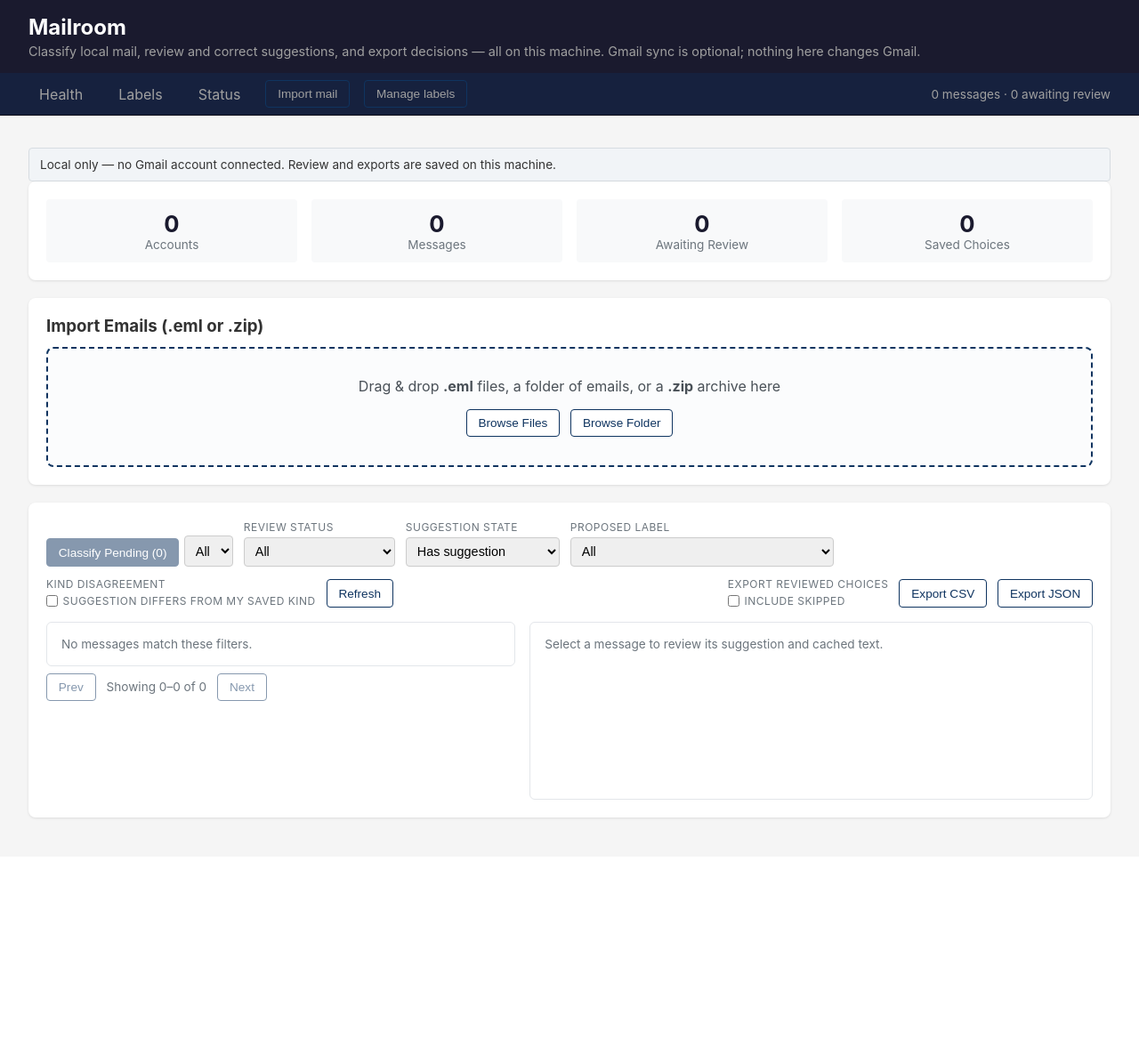
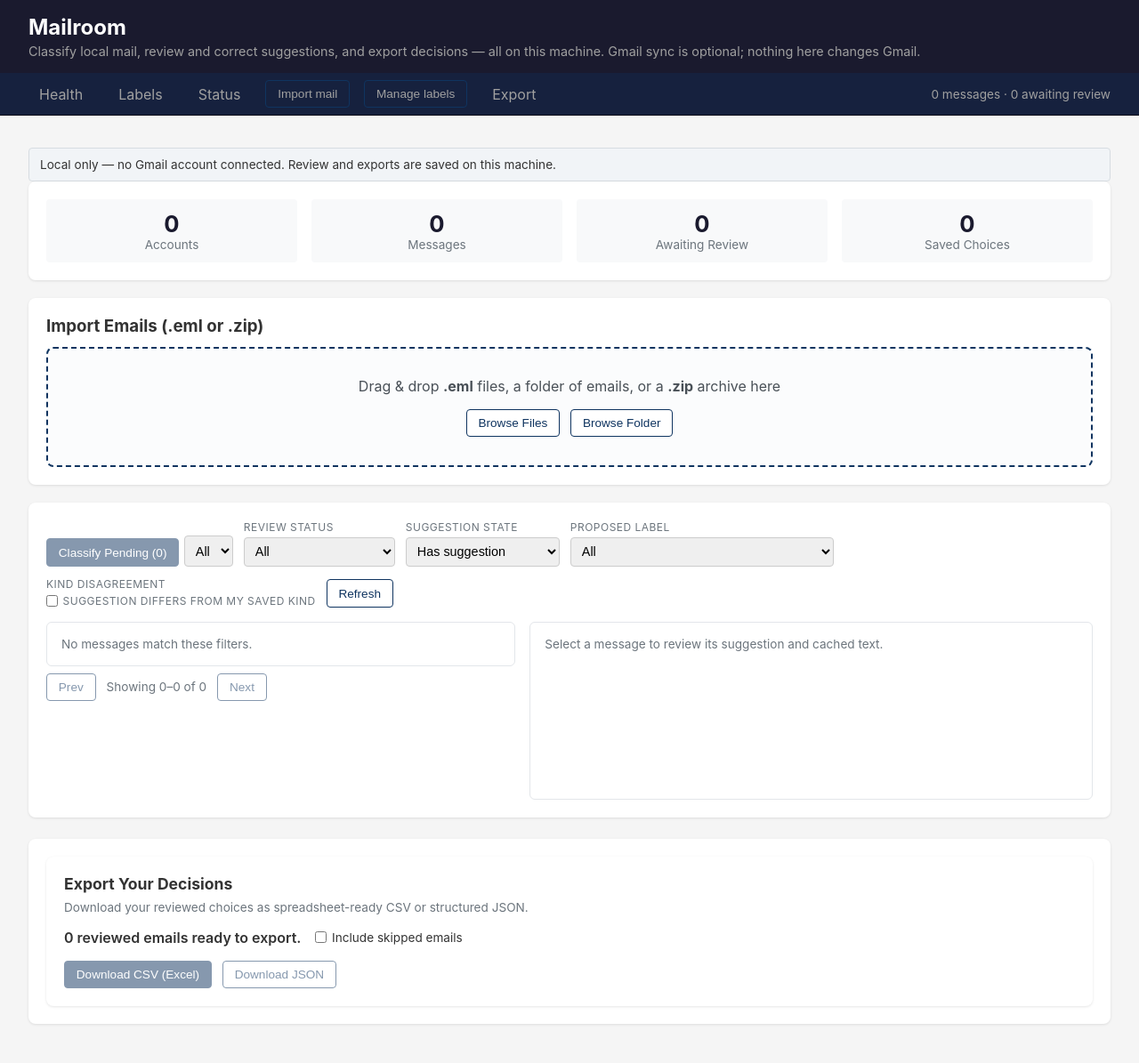
Before and after one commit to NotPellew/mailroom, a Flask app: page / in a window 1280 px wide. Shown: the whole page at 89% size. Before the commit the page ends 922 px from the top, so only its background shows below. Run offline with Flask 3, Linux system fonts and the light colour scheme; data comes from the database, SQL or seed files in the repository; data that the repository does not hold is empty.

Commit message:
feat: Add one-click decision export to web UI (Closes #18)

```diff
--- a/Mailroom/routes.py
+++ b/Mailroom/routes.py
@@ -4,6 +4,7 @@ import io
 import logging
 import sqlite3
 import zipfile
+from datetime import datetime, timezone
 from pathlib import Path
 from typing import Dict, Any, List, Optional
 from urllib.parse import quote
@@ -69,6 +70,8 @@ def get_status(db_path: str) -> Dict[str, Any]:
         "proposals_pending": 0,
         "decisions_pending": 0,
         "reviewed": 0,
+        "exportable": 0,
+        "skipped": 0,
         "unclassified": 0,
         "db_initialized": False,
     }
@@ -124,9 +127,19 @@ def get_status(db_path: str) -> Dict[str, Any]:
 
             # decisions that carry a final human choice
             cursor.execute(
-                "SELECT COUNT(*) as count FROM decisions WHERE status IN ('accepted', 'corrected', 'skipped')"
+                """
+                SELECT
+                    COUNT(*) as total_reviewed,
+                    COALESCE(SUM(CASE WHEN status IN ('accepted', 'corrected') THEN 1 ELSE 0 END), 0) as exportable_count,
+                    COALESCE(SUM(CASE WHEN status = 'skipped' THEN 1 ELSE 0 END), 0) as skipped_count
+                FROM decisions
+                WHERE status IN ('accepted', 'corrected', 'skipped')
+                """
             )
-            reviewed_count = cursor.fetchone()["count"]
+            decision_row = cursor.fetchone()
+            reviewed_count = (decision_row["total_reviewed"] if decision_row else 0) or 0
+            exportable_count = (decision_row["exportable_count"] if decision_row else 0) or 0
+            skipped_count = (decision_row["skipped_count"] if decision_row else 0) or 0
 
             # Messages that have body text and no proposal yet (unclassified)
             cursor.execute(
@@ -150,6 +163,8 @@ def get_status(db_path: str) -> Dict[str, Any]:
                 "proposals_pending": pending_count,
                 "decisions_pending": pending_decisions,
                 "reviewed": reviewed_count,
+                "exportable": exportable_count,
+                "skipped": skipped_count,
                 "unclassified": unclassified_count,
                 "db_initialized": True,
             }
@@ -1121,18 +1136,23 @@ def api_export():
         db_obj.close()
 
     records = export_module.build_export_records(decisions, _label_name_map(config))
+    today_str = datetime.now(timezone.utc).strftime("%Y-%m-%d")
 
     if export_format == "json":
         body = export_module.records_to_json(records)
         return Response(
             body,
-            mimetype="application/json",
-            headers={"Content-Disposition": "attachment; filename=mailroom-export.json"},
+            mimetype="application/json; charset=utf-8",
+            headers={
+                "Content-Disposition": f'attachment; filename="mailroom-decisions-{today_str}.json"'
+            },
         )
 
     body = export_module.records_to_csv(records)
     return Response(
         body,
-        mimetype="text/csv",
-        headers={"Content-Disposition": "attachment; filename=mailroom-export.csv"},
+        mimetype="text/csv; charset=utf-8",
+        headers={
+            "Content-Disposition": f'attachment; filename="mailroom-decisions-{today_str}.csv"'
+        },
     )
--- a/Mailroom/templates/index.html
+++ b/Mailroom/templates/index.html
@@ -168,6 +168,7 @@
         <a href="/api/status" target="_blank" rel="noopener noreferrer">Status</a>
         <button id="import-toggle" class="nav-toggle" type="button">Import mail</button>
         <button id="labels-toggle" class="nav-toggle" type="button">Manage labels</button>
+        <a href="#export-card" class="nav-toggle" style="text-decoration:none;">Export</a>
         <span class="counts" id="nav-counts"></span>
     </nav>
 
@@ -253,15 +254,6 @@
                     </label>
                 </div>
                 <button id="refresh-btn" class="secondary">Refresh</button>
-
-                <div class="field" style="margin-left:auto;">
-                    <label>Export reviewed choices</label>
-                    <label class="label-choice">
-                        <input type="checkbox" id="export-skipped"> include skipped
-                    </label>
-                </div>
-                <button id="export-csv" class="secondary">Export CSV</button>
-                <button id="export-json" class="secondary">Export JSON</button>
             </div>
 
             <div id="conflicts-panel" class="status-card" hidden>
@@ -330,6 +322,26 @@
                 </div>
             </div>
         </div>
+
+        <div class="container" id="export-card" style="margin-top: 1.5rem;">
+            <div class="status-card" style="margin-bottom: 0;">
+                <h3 style="font-size: 1.1rem; margin-bottom: 0.5rem;">Export Your Decisions</h3>
+                <p class="muted" style="margin-bottom: 1rem;">
+                    Download your reviewed choices as spreadsheet-ready CSV or structured JSON.
+                </p>
+                <div style="display: flex; align-items: center; gap: 1rem; flex-wrap: wrap; margin-bottom: 1rem;">
+                    <span id="export-count-label" style="font-weight: 600;">0 reviewed emails ready to export.</span>
+                    <label class="label-choice">
+                        <input type="checkbox" id="export-skipped"> Include skipped emails
+                    </label>
+                </div>
+                <div class="actions" style="display: flex; gap: 0.75rem; flex-wrap: wrap;">
+                    <button type="button" id="export-csv-btn">Download CSV (Excel)</button>
+                    <button type="button" id="export-json-btn" class="secondary">Download JSON</button>
+                </div>
+                <div id="export-toast" class="toast" style="display: none; margin-top: 0.75rem;"></div>
+            </div>
+        </div>
     </main>
 
     <script>
@@ -337,7 +349,20 @@
             "use strict";
 
             const csrfToken = document.querySelector('meta[name="csrf-token"]').getAttribute("content") || "";
-            const state = { items: [], labels: [], currentId: null, current: null, offset: 0, limit: 50, total: 0, editingLabelId: null };
+            const state = {
+                items: [],
+                labels: [],
+                currentId: null,
+                current: null,
+                offset: 0,
+                limit: 50,
+                total: 0,
+                editingLabelId: null,
+                exportable: 0,
+                skipped: 0,
+                reviewed: 0,
+                exportToastTimeout: null,
+            };
             const LABEL_AXES = ["kind", "purchase", "retention"];
             const LABEL_AXIS_ORDER = ["kind", "purchase", "retention", "Other"];
 
@@ -390,6 +415,11 @@
                     document.getElementById("status-decisions").textContent = data.reviewed || 0;
                     document.getElementById("nav-counts").textContent =
                         (data.messages || 0) + " messages · " + (data.proposals_pending || 0) + " awaiting review";
+
+                    state.exportable = data.exportable || 0;
+                    state.skipped = data.skipped || 0;
+                    state.reviewed = data.reviewed || 0;
+                    updateExportUI();
 
                     const unclassified = data.unclassified || 0;
                     const classifyBtn = document.getElementById("classify-btn");
@@ -946,13 +976,53 @@
                 }
             }
 
+            function updateExportUI() {
+                const includeSkipped = document.getElementById("export-skipped") && document.getElementById("export-skipped").checked;
+                const count = includeSkipped ? (state.reviewed || 0) : (state.exportable || 0);
+                const label = document.getElementById("export-count-label");
+                if (label) {
+                    label.textContent = count === 1 ? "1 reviewed email ready to export." : (count + " reviewed emails ready to export.");
+                }
+                const csvBtn = document.getElementById("export-csv-btn");
+                const jsonBtn = document.getElementById("export-json-btn");
+                if (csvBtn) { csvBtn.disabled = (count === 0); }
+                if (jsonBtn) { jsonBtn.disabled = (count === 0); }
+            }
+
             function exportUrl(format) {
-                const include = document.getElementById("export-skipped").checked ? "1" : "0";
+                const include = document.getElementById("export-skipped") && document.getElementById("export-skipped").checked ? "1" : "0";
                 return "/api/export?format=" + encodeURIComponent(format) + "&include_skipped=" + include;
             }
 
             function exportChoices(format) {
-                window.location.href = exportUrl(format);
+                const includeSkipped = document.getElementById("export-skipped") && document.getElementById("export-skipped").checked;
+                const count = includeSkipped ? (state.reviewed || 0) : (state.exportable || 0);
+                if (count === 0) {
+                    showExportToast("No reviewed decisions to export yet.", "err");
+                    return;
+                }
+                const url = exportUrl(format);
+                const a = document.createElement("a");
+                a.href = url;
+                a.style.display = "none";
+                document.body.appendChild(a);
+                a.click();
+                document.body.removeChild(a);
+
+                const toastMsg = "Export downloaded: " + count + " " + (count === 1 ? "decision" : "decisions") + " saved to your Downloads folder.";
+                showExportToast(toastMsg, "ok");
+            }
+
+            function showExportToast(msg, kind) {
+                const toast = document.getElementById("export-toast");
+                if (!toast) { return; }
+                toast.textContent = msg;
+                toast.className = "toast " + (kind || "ok");
+                toast.style.display = "block";
+                clearTimeout(state.exportToastTimeout);
+                state.exportToastTimeout = setTimeout(function () {
+                    toast.style.display = "none";
+                }, 5000);
             }
 
             async function extractFilesFromDataTransfer(dataTransfer) {
@@ -1211,8 +1281,18 @@
                     state.offset += state.limit;
                     loadReview();
                 });
-                document.getElementById("export-csv").addEventListener("click", function () { exportChoices("csv"); });
-                document.getElementById("export-json").addEventListener("click", function () { exportChoices("json"); });
+                const exportSkipped = document.getElementById("export-skipped");
+                if (exportSkipped) {
+                    exportSkipped.addEventListener("change", updateExportUI);
+                }
+                const exportCsvBtn = document.getElementById("export-csv-btn");
+                if (exportCsvBtn) {
+                    exportCsvBtn.addEventListener("click", function () { exportChoices("csv"); });
+                }
+                const exportJsonBtn = document.getElementById("export-json-btn");
+                if (exportJsonBtn) {
+                    exportJsonBtn.addEventListener("click", function () { exportChoices("json"); });
+                }
                 document.getElementById("import-toggle").addEventListener("click", function () {
                     const panel = document.getElementById("import-panel");
                     panel.hidden = !panel.hidden;
```
Also changed, not shown: tests/test_web_export.py (added, +205 -0 lines), 1 other file.
